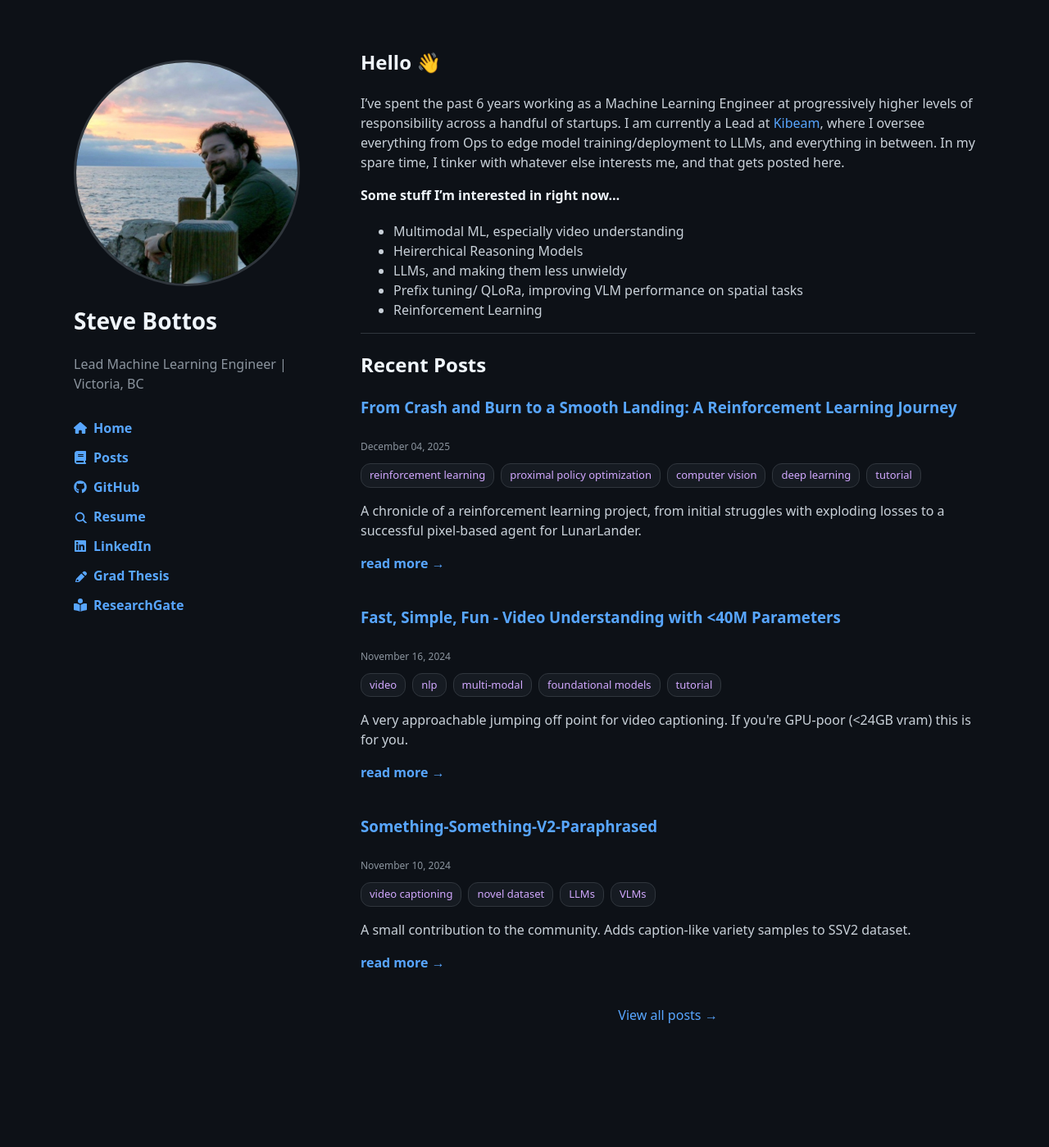
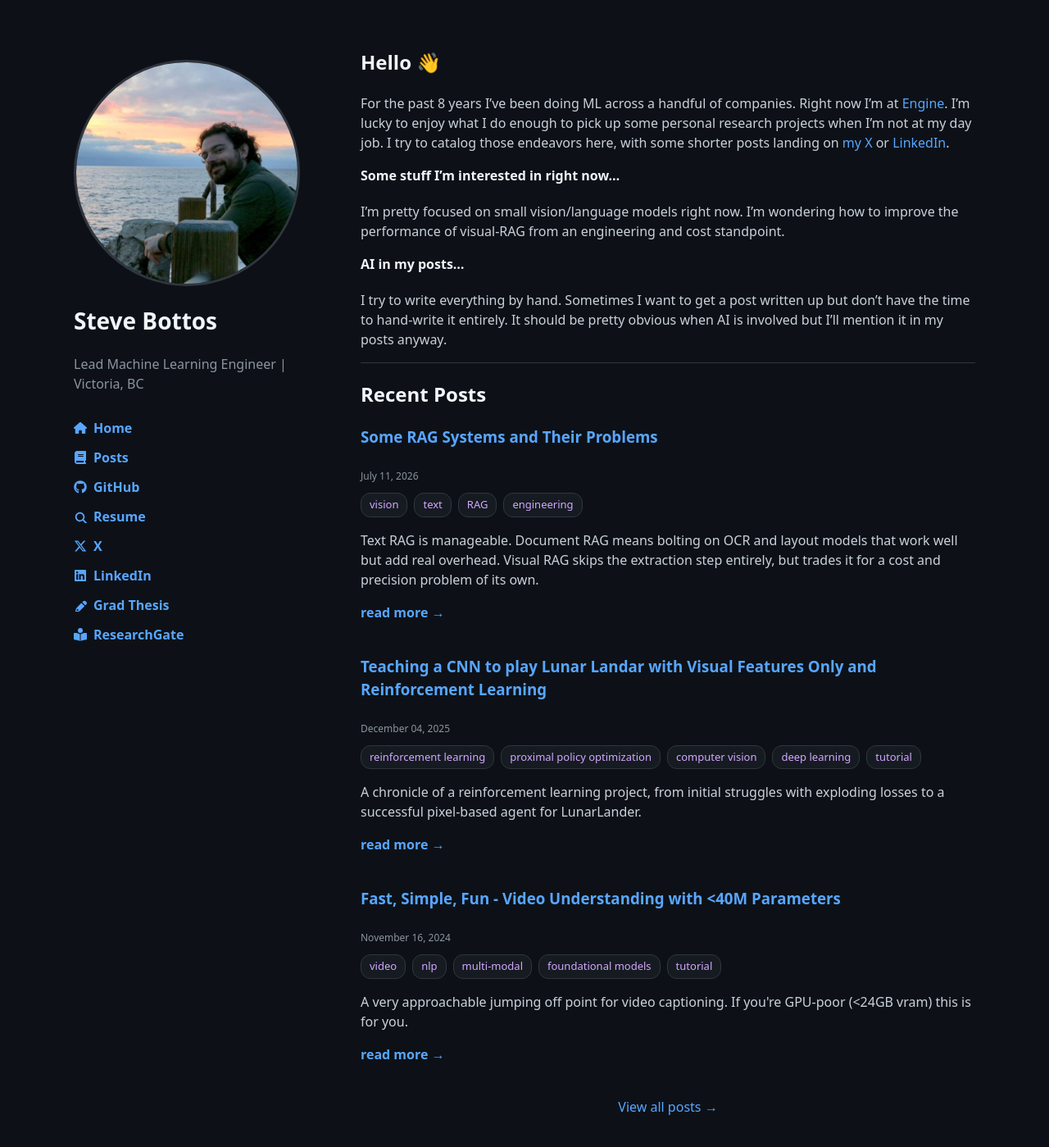
Before and after one commit to stevebottos/stevebottos.github.io, a Jekyll site: the page built from index.md, in a window 1280 px wide and 1400 px high. Shown: the whole window at 82% size. Built offline with Jekyll 4.4.1, drawn with Linux system fonts in a browser that asks for light colours; emoji names are drawn with the system emoji font.

Commit message:
new article

```diff
--- a/_config.yml
+++ b/_config.yml
@@ -23,6 +23,17 @@ plugins:
 
 markdown: kramdown
 
+exclude:
+  - "assets/posts/**/*.tex"
+  - "assets/posts/**/*.aux"
+  - "assets/posts/**/*.log"
+  - "assets/posts/**/*.fls"
+  - "assets/posts/**/*.fdb_latexmk"
+  - "assets/posts/**/*.synctex.gz"
+  - "assets/posts/**/*.pdf"
+  - "assets/posts/**/*.excalidraw"
+  - "assets/posts/CLAUDE.md"
+
 # Optional: Personalize navigation / footer (some themes support this)
 # For Re or Clean-Jekyll you can often set:
 # re_author: "Your Name"
--- a/_includes/sidebar.html
+++ b/_includes/sidebar.html
@@ -37,6 +37,14 @@
         </a>
       </li>
       <li>
+        <a href="https://x.com/steve4thinking" target="_blank">
+          <svg class="icon" xmlns="http://www.w3.org/2000/svg" viewBox="0 0 512 512">
+            <path fill="currentColor" d="M389.2 48h70.6L305.6 224.2 487 464H345L233.7 318.6 106.5 464H35.8L200.7 275.5 26.8 48H172.4L272.9 180.9 389.2 48zM364.4 421.8h39.1L151.1 88h-42L364.4 421.8z"/>
+          </svg>
+          X
+        </a>
+      </li>
+      <li>
         <a href="https://linkedin.com/in/stephen-bottos" target="_blank">
           <svg class="icon" xmlns="http://www.w3.org/2000/svg" viewBox="0 0 448 512">
             <path fill="currentColor" d="M416 32H31.9C14.3 32 0 46.5 0 64.3v383.4C0 465.5 14.3 480 31.9 480H416c17.6 0 32-14.5 32-32.3V64.3c0-17.8-14.4-32.3-32-32.3zM135.4 416H69V202.2h66.5V416zm-33.2-243c-21.3 0-38.5-17.3-38.5-38.5S80.9 96 102.2 96c21.2 0 38.5 17.3 38.5 38.5 0 21.3-17.2 38.5-38.5 38.5zm282.1 243h-66.4V312c0-24.8-.5-56.7-34.5-56.7-34.6 0-39.9 27-39.9 54.9V416h-66.4V202.2h63.7v29.2h.9c8.9-16.8 30.6-34.5 62.9-34.5 67.2 0 79.7 44.3 79.7 101.9V416z"/>
--- a/_posts/2025-12-04-rl-lunar-lander.md
+++ b/_posts/2025-12-04-rl-lunar-lander.md
@@ -1,10 +1,11 @@
 ---
 layout: default
-title: "From Crash and Burn to a Smooth Landing: A Reinforcement Learning Journey"
+title: "Teaching a CNN to play Lunar Landar with Visual Features Only and Reinforcement Learning"
 excerpt: "A chronicle of a reinforcement learning project, from initial struggles with exploding losses to a successful pixel-based agent for LunarLander."
 tags: [reinforcement learning, proximal policy optimization, computer vision, deep learning, tutorial]
 date: 2025-12-04
 ---
+AI helped with writing this one. It came up with the stupid "From Crash and Burn..." title. I'm gonna allow it because it's kind of endearing.
 
 # From Crash and Burn to a Smooth Landing: A Reinforcement Learning Journey
 
--- /dev/null
+++ b/_posts/2026-07-11-some-rag-systems-and-their-problems.md
@@ -0,0 +1,59 @@
+---
+layout: default
+title: "Some RAG Systems and Their Problems"
+excerpt: "Text RAG is manageable. Document RAG means bolting on OCR and layout models that work well but add real overhead. Visual RAG skips the extraction step entirely, but trades it for a cost and precision problem of its own."
+tags: [vision, text, RAG, engineering]
+date: 2026-07-11
+---
+
+# Some RAG Systems and Their Problems
+I want to break this down into three flavors of RAG. **Text RAG**: your content is already text, code files, transcripts, that kind of thing. **Document RAG**: you're starting from PDFs, so you have to extract the content before you can do anything with it. **Visual RAG**: you skip extraction entirely and embed the page images directly. All of these options have their own pros and cons, but I think that Visual RAG is my preference of the three from an engineering standpoint.
+
+## Text RAG
+Let's say you have a corpus of text-only content (code, transcriptions, etc...). You want to allow your users to ask questions about that content, and get a precise answer that's grounded in the source instead of hallucinated. A simple solution looks something like this:
+
+![A typical text RAG pipeline: an offline indexing path that chunks and embeds text content into a vector DB, and an online query path that embeds the user query, searches the vector DB, and feeds the retrieved content plus query to an LLM for the answer.](/assets/posts/rag-issues/rag-flow.svg)
+
+RAG systems can get a lot more complex than this and I've by no means seen all that there is to see in this domain, but even this simple setup is a lot of work to maintain and is pretty brittle. At least in applications that I've worked on, off-the-shelf pretrained models don't do a great job at embedding content in a nuanced way, so you need to train that. Even then, you might rely on a reranker to deliver precise results per the user's query. You also have to manage or pay for the vector db. This is clearly a lot of work already but it's manageable.
+
+## Document RAG
+A big wrinkle is that **most content is not text-native.** What if you have pdf documents? Now in addition to everything pictured above you have to:
+- extract the doc's content, using something like [Docling](https://github.com/docling-project/docling). This means more models (layout detectors, OCR). These are usually pretty good but again struggle with unique content
+- now you can either:
+  - use the OCR-extracted text only, or
+  - decide to use the visual content (figures, maybe equations and tables) as well. This introduces a whole other modality into your system - now you need to embed and retrieve visual content. It's doable, but it's adding moving parts to an already complicated system
+
+This is all to say, it's magnitudes more work than Text RAG, and every added model is another place for the pipeline to break on content it wasn't tuned for. It doesn't feel like an elegant solution, it feels like several imperfect systems chained together. Maybe this is as good as it gets, but I think there's room for improvement.
+
+## Visual RAG
+A couple of years ago some researchers released [ColPali](https://arxiv.org/pdf/2407.01449) which is a step forward in terms of simplifying the system I described above. The pitch is straightforward: skip extraction entirely and you fix Document RAG's brittleness, while landing closer to Text RAG's simplicity than Document RAG ever did.
+
+![Figure 1 from the ColPali paper, comparing the standard OCR/layout-detection/captioning retrieval pipeline against ColPali's approach of embedding page images directly with a vision LLM - ColPali is both faster offline (0.39s/page vs 7.22s/page) and more accurate (0.81 vs 0.66 NDCG@5).](/assets/posts/rag-issues/colpali.png)
+
+There's some pretty active work in this field and it's genuinely exciting. The system itself looks like Text RAG again, not Document RAG: the ColPali figure above benchmarks against Document RAG's OCR pipeline, but the pipeline it's proposing skips extraction entirely, so structurally it's Text RAG with a different modality. There is another benefit over Text RAG in that there is no chunking involved. PDFs as images are embedded directly.
+
+One big caveat: Now the LLM that synthesizes the answer needs to be able to accept visual content, which limits options. Additionally, while ColPali and its successors are great at inter-page retrieval, they are not great at *intra*-page retrieval. You can't reliably crop what's relevant on a page. This is an issue for a few reasons:
+- visual tokens into an LLM are far more costly than text tokens, and full pages can easily be in the ballpark of ~1.5k tokens
+- downsampling full pages to mitigate token spend results in degradation of quality
+- pages often contain a significant amount of distracting information that dilutes context and degrades response quality
+
+There was actually a [study related to the last point](https://arxiv.org/abs/2511.15090), and it makes the same claim from the model's side: otherwise capable vision-language models are bad at localizing what's relevant on a page, which is why they perform best when handed a cropped region, worse with a full page, and worse still with a whole document.
+
+![Table 3 from the paper: as evidence granularity narrows from Document to Page to Region, QA accuracy climbs for nearly every model tested - cropping to the relevant region isn't just nice-to-have, it measurably improves answer quality.](/assets/posts/rag-issues/sciegqa-results.png)
+
+Pay attention specifically to Task 2. Notice that the VQA performance delta between the smaller and larger models compresses once you offer a page or a crop? That's the cost story too: narrow the retrieval enough and a cheaper model closes the gap on a more expensive one.
+
+## Where this leaves us
+Zoom out and the ordering in that table (crop > page > document) is really just a restatement of the problem: every extra page you hand the model is more surface area for irrelevant content to compete with the actual answer, so retrieval quality degrades as page count grows.
+
+That reframes what "Visual RAG's cost problem" actually is. It's not just that visual tokens are expensive but rather that the retrieval granularity is stuck at the page level, so you're always paying for, and getting distracted by, more than you need. Region-level retrieval is the real fix, but ColPali-style models aren't there yet for reliable intra-page cropping. Until they are, the practical lever is the one you already have: retrieve fewer, more targeted pages rather than dumping whole documents into context.
+
+So the pitch isn't "Visual RAG solves everything" - it's that it clears Document RAG's extraction mess for free, comes closer to Text RAG's simplicity than Document RAG ever did, and its one real weakness (page-level rather than region-level retrieval) is a tractable engineering problem rather than a fundamental one. That's a good trade, and it's the direction I'd bet on.
+
+## What next?
+I posted a bit about this on my X account, in the linked post I outline a system in which you'd use a small, lightweight "Seeker" model that knows how to find relevant content *within* a page after ColPali's retrieval step - essentially a reranker but for visual content.
+<div style="display: flex; justify-content: center;">
+<blockquote class="twitter-tweet"><p lang="en" dir="ltr">I feel like instead of either: <br>- PDF -&gt; extract to text+figs -&gt; text RAG<br>- PDF -&gt; image embeddings -&gt; retrieve whole pages<br>... You could do something like this? <a href="https://t.co/IRKvugHmdd">pic.twitter.com/IRKvugHmdd</a></p>&mdash; steve (@steve4thinking) <a href="https://x.com/steve4thinking/status/2074262898357231786?ref_src=twsrc%5Etfw">July 6, 2026</a></blockquote>
+</div>
+<script async src="https://platform.x.com/widgets.js" charset="utf-8"></script>
+Phrase-grounded detection isn't really a new thing, models like Grounding DINO and OWL-ViT are pretty good at this already for objects. They're not really designed for small objects like text, though, and they're not trained to make semantic connections between query<->content. There's a drought of data for this sort of thing, I'm building a dataset to fix that, it's available through [https://huggingface.co/datasets/stevebottos/publaynet-grounding-v1](my huggingface), but at the time of writing it's still a big WIP.
--- a/index.md
+++ b/index.md
@@ -4,13 +4,13 @@ title: Home
 ---
 
 # Hello :wave:
-I've spent the past 6 years working as a Machine Learning Engineer at progressively higher levels of responsibility across a handful of startups. I am currently a Lead at [Kibeam](https://kibeam.com/), where I oversee everything from Ops to edge model training/deployment to LLMs, and everything in between. In my spare time, I tinker with whatever else interests me, and that gets posted here.
+For the past 8 years I've been doing ML across a handful of companies. Right now I'm at [Engine](https://engine.com/). I'm lucky to enjoy what I do enough to pick up some personal research projects when I'm not at my day job. I try to catalog those endeavors here, with some shorter posts landing on [my X](https://x.com/home) or [LinkedIn](https://www.linkedin.com/in/stephen-bottos/).
+
 #### Some stuff I'm interested in right now...
-- Multimodal ML, especially video understanding
-- Heirerchical Reasoning Models
-- LLMs, and making them less unwieldy
-- Prefix tuning/ QLoRa, improving VLM performance on spatial tasks
-- Reinforcement Learning
+I'm pretty focused on small vision/language models right now. I'm wondering how to improve the performance of visual-RAG from an engineering and cost standpoint.
+
+#### AI in my posts...
+I try to write everything by hand. Sometimes I want to get a post written up but don't have the time to hand-write it entirely. It should be pretty obvious when AI is involved but I'll mention it in my posts anyway.
 
 ---
 
```
Also changed, not shown: assets/posts/rag-issues/colpali.png (added), assets/posts/rag-issues/rag-flow.svg (added), assets/posts/rag-issues/sciegqa-results.png (added), 2 other files.
